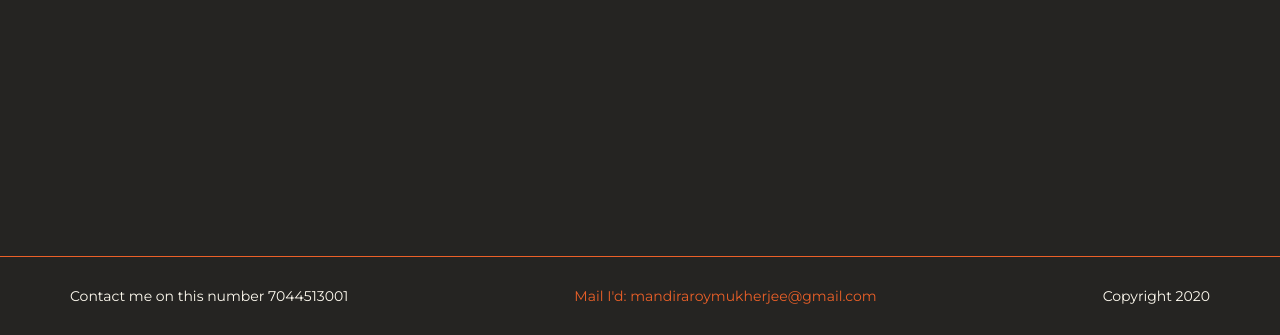
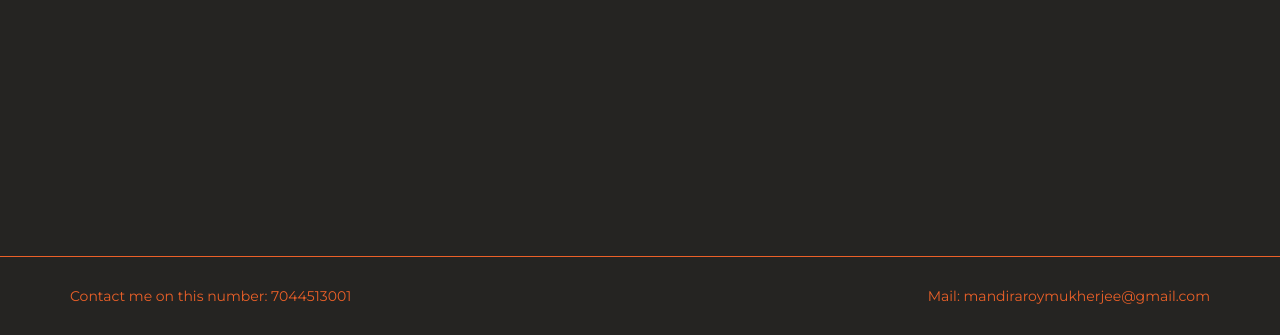
Before and after one commit to MandiraRoyMukherjee/portfolio, a plain HTML site: page index.html in a window 1280 px wide. Shown: the part 2964-3299 px from the top of the page. Drawn offline with Linux system fonts and the light colour scheme.

Commit message:
my fourth commit

```diff
--- a/index.html
+++ b/index.html
@@ -148,10 +148,10 @@
     <!-- FOOTER -->
     <div id="footer-container">
       <footer>
-      <p>Contact me on this number 7044513001</p>
-      <a  href="mandiraroymukherjee@gmail.com" >Mail I'd:  mandiraroymukherjee@gmail.com</a>
+       <a   href="#">Contact me on this number: 7044513001&nbsp; &nbsp;</a>
+      <a  href="#" >Mail:  mandiraroymukherjee@gmail.com</a>
 
-        <p>Copyright 2020</p>
+
       </footer>
     </div>
   </section>
```
